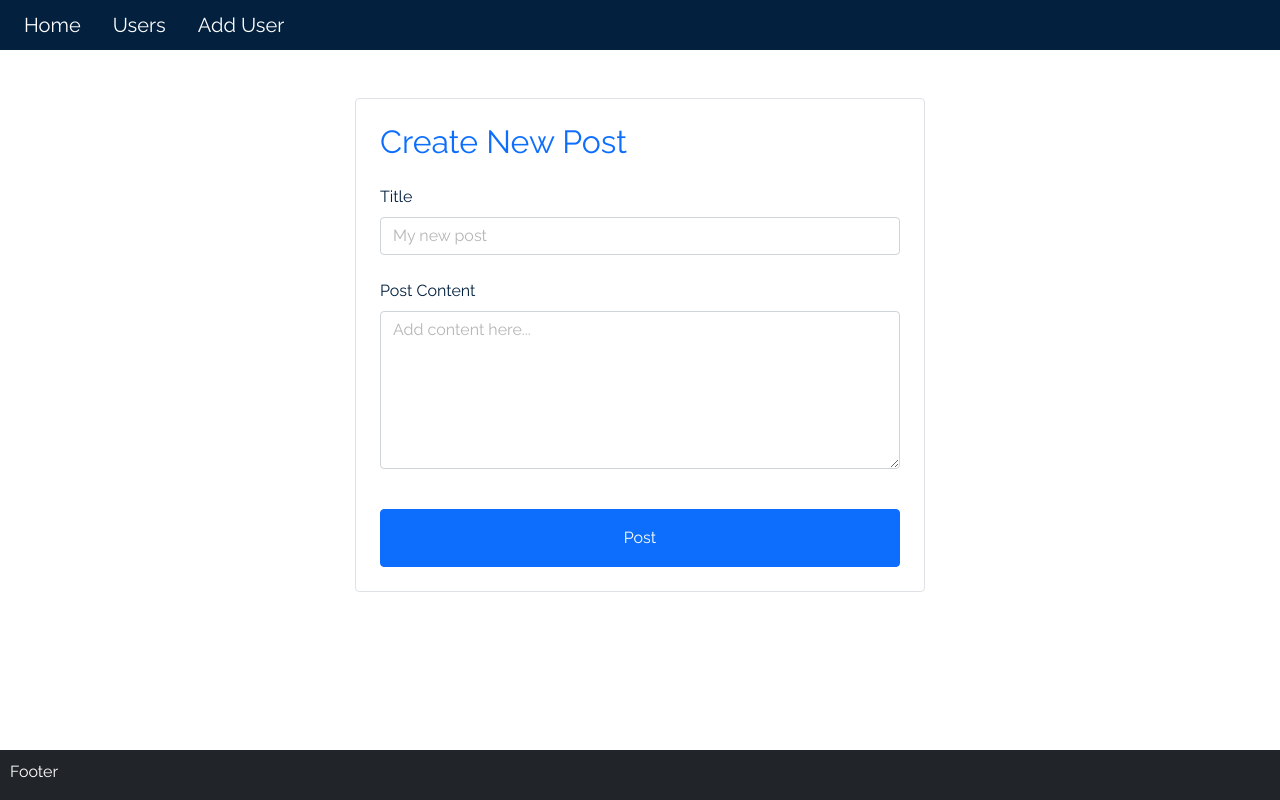
After one commit to Thomfb3/flask-blogly, a Flask app: template templates/add_post.html in a window 1280 px wide. The commit adds this page. Run offline with Flask 2, Linux system fonts and the light colour scheme; the template is opened without the code that fills it, so the values that code supplies are empty.

Commit message:
Flask SLQAlchemy Part Two

```diff
--- a/app.py
+++ b/app.py
@@ -2,7 +2,7 @@
 
 from flask import Flask, request, render_template, redirect, flash, session
 from flask_debugtoolbar import DebugToolbarExtension
-from models import db, connect_db, User
+from models import db, connect_db, User, Post
 
 app = Flask(__name__)
 app.config['SQLALCHEMY_DATABASE_URI'] = 'postgresql:///blogly'
@@ -16,15 +16,14 @@ app.config['SQLALCHEMY_ECHO'] = True
 debug = DebugToolbarExtension(app)
 
 connect_db(app)
-#db.create_all()
-
+# db.drop_all()
+# db.create_all()
 
 @app.route('/')
-def list_users():
-    """Shows list of users"""
-    users = User.query.all()
-    #return render_template('users.html', users=users)
-    return redirect('/users')
+def list_recent_post():
+    """Shows Recent Posts"""
+    posts = Post.get_recent_10()
+    return render_template('home_posts.html', posts=posts)
 
 
 @app.route('/users')
@@ -34,65 +33,163 @@ def list_all_users():
     return render_template('all_users.html', users=users)
 
 
+
 @app.route('/users/new')
 def create_user_form():
+    """Show create user form"""
     return render_template('add_user.html')
+
 
 
 @app.route('/users/new', methods=["POST"])
 def create_user():
+    """Create a new user"""
+    # Create user form
     first_name = request.form["first_name"]
     last_name = request.form["last_name"]
     image_url = request.form["image_url"]
     image_url = image_url if image_url else None
-
+    # Apply form data to User object
     new_user = User(first_name=first_name, last_name=last_name, image_url=image_url)
+    # Commit to database
     db.session.add(new_user)
     db.session.commit()
-
-    return redirect(f'/users/{new_user.id}')
+    # Redirect to user details page
+    return redirect(f"/users/{new_user.id}")
 
 
 
 @app.route('/users/<int:user_id>')
 def show_user(user_id):
-    """Show pet details about a single pet"""
+    """Show details for user"""
     user = User.query.get_or_404(user_id)
-    return render_template("user_details.html", user=user)
+    posts = Post.query.filter(Post.user_id == user_id).all()
+    # Redirect to user details page
+    return render_template("user_details.html", user=user, posts=posts)
 
 
 
 @app.route('/users/<int:user_id>/edit')
 def edit_user(user_id):
-    """Show pet details about a single pet"""
+    """Show edit form for user"""
     user = User.query.get_or_404(user_id)
     return render_template("edit_user.html", user=user)
 
 
+
 @app.route('/users/<int:user_id>/edit', methods=["POST"])
 def update_user(user_id):
-    """Show pet details about a single pet"""
-    found_user = User.query.get_or_404(user_id)
-
-    found_user.first_name = request.form["first_name"]
-    found_user.last_name = request.form["last_name"]
-    found_user.image_url = request.form["image_url"]
-
-    db.session.add(found_user)
+    """Post user info edits"""
+    user = User.query.get_or_404(user_id)
+    # collect user data
+    user.first_name = request.form["first_name"]
+    user.last_name = request.form["last_name"]
+    user.image_url = request.form["image_url"]
+    # commit edits
+    db.session.add(user)
     db.session.commit()
-
+    # redirect to user page
     flash("User has been updated", "alert-primary")
-    return redirect(f'/users/{found_user.id}')
+    return redirect(f"/users/{user.id}")
 
 
 
 @app.route('/users/<int:user_id>/delete')
 def delete_user(user_id):
-    """Show pet details about a single pet"""
+    """Delete user"""
     found_user = User.query.get_or_404(user_id)
-
+    # Delete user from db
     db.session.delete(found_user)
     db.session.commit()
-
+    # Go to all users page
     flash("User has been deleted", "alert-danger")
     return redirect(f'/users')
+
+
+
+@app.route('/users/<int:user_id>/posts/new')
+def add_post_form(user_id):
+    """Show new post form"""
+    user = User.query.get_or_404(user_id)
+    # go to add post form
+    return render_template("add_post.html", user=user)
+
+
+
+@app.route('/users/<int:user_id>/posts/new', methods=["POST"])
+def add_post(user_id):
+    """Create post"""
+    # collect post info
+    title = request.form["title"]
+    content = request.form["content"]
+    # Create new post instance
+    new_post = Post(title=title, content=content, user_id=user_id)
+    # Commit post to db
+    db.session.add(new_post)
+    db.session.commit()
+    # Return to user page
+    flash("Post created", "alert-primary")
+    return redirect(f"/users/{user_id}")
+
+
+
+@app.route('/posts/<int:post_id>')
+def show_post(post_id):
+    """Show Posts"""
+    post = Post.query.get_or_404(post_id)
+    # Renders post content
+    return render_template("post_content.html", post=post)
+
+
+
+@app.route('/posts/<int:post_id>/edit')
+def edit_post(post_id):
+    """Show edit form for post"""
+    post = Post.query.get_or_404(post_id)
+    # Renders post edit form
+    return render_template("edit_post.html", post=post)
+
+
+
+@app.route('/posts/<int:post_id>/edit', methods=["POST"])
+def update_post(post_id):
+    """Post post info edits"""
+    post = Post.query.get_or_404(post_id)
+    # collect post info
+    post.title = request.form["title"]
+    post.content = request.form["content"]
+    # Commit updated post to db
+    db.session.add(post)
+    db.session.commit()
+    # Return to post details page
+    flash("Post has been updated", "alert-primary")
+    return redirect(f"/posts/{post_id}")
+
+
+
+@app.route('/posts/<int:post_id>/delete')
+def delete_post(post_id):
+    """Delete post"""
+    post = Post.query.get_or_404(post_id)
+    user_id = post.user.id
+    # Delete from db
+    db.session.delete(post)
+    db.session.commit()
+    # Return to users page
+    flash("Post has been deleted", "alert-danger")
+
+    return redirect(f"/users/{user_id}")
+
+@app.route('/posts/all')
+def all_posts():
+    """Show edit form for post"""
+    posts = Post.query.order_by(Post.id.desc()).all()
+    # Renders post edit form
+    return render_template("all_posts.html", posts=posts)
+
+
+
+@app.errorhandler(404)
+def page_not_found(e):
+    # note that we set the 404 status explicitly
+    return render_template('404.html'), 404
--- a/static/app.css
+++ b/static/app.css
@@ -31,6 +31,14 @@ body {
     background-color: #ffc107;
 }
 
+.post-details {
+    margin: 0px;
+    padding-bottom: 3px;
+}
+
+.recent-post-details {
+    font-size: 11px;
+}
 
 footer {
     background-color: #212529;
--- /dev/null
+++ b/templates/add_post.html
@@ -0,0 +1,30 @@
+{% extends 'base.html' %}
+
+{% block content %}
+
+<div class="container">
+
+        <div class="row justify-content-center">
+            <div class="col-lg-6 border rounded p-4 ">
+                <h2 class="pb-3 text-primary">Create New Post</h2>
+                <form action='/users/{{ user.id }}/posts/new' method="POST" class="">
+                    <div class="mb-4">
+                        <label for="title" class="form-label">Title</label>
+                        <input class="form-control" type="text" name="title" placeholder="My new post">
+                    </div>
+                    <div class="mb-4">
+                        <label for="content" class="form-label">Post Content</label>
+                        <textarea class="form-control" rows="6" name="content" placeholder="Add content here..."></textarea>
+                    </div>
+
+                    <button type="submit" class="btn btn-primary mt-3 w-100 p-3">Post</button>
+                </form>
+            </div><!--End of Column 2-->
+
+    </div><!--End of Row-->
+
+</div><!--End of Container-->
+
+
+
+{% endblock %}
--- a/templates/add_user.html
+++ b/templates/add_user.html
@@ -3,7 +3,6 @@
 {% block content %}
 
 <div class="container">
-    <h1 class="display-3 mt-3 mb-3 pb-3 border-bottom">Users</h1>
 
         <div class="row justify-content-center">
             <div class="col-lg-6 border rounded p-4 ">
--- a/templates/base.html
+++ b/templates/base.html
@@ -19,6 +19,7 @@
         <a href="/users">Users</a>
         <a href="/users/new">Add User</a>
     </nav>
+    <div class="spacer mt-5 "></div>
     <main>
 
     {% with messages = get_flashed_messages(with_categories=true) %}
--- a/templates/edit_user.html
+++ b/templates/edit_user.html
@@ -3,7 +3,6 @@
 {% block content %}
 
 <div class="container">
-    <h1 class="display-3 mt-3 mb-3 pb-3 border-bottom">Users</h1>
 
         <div class="row justify-content-center">
             <div class="col-lg-6 border rounded p-4 ">
```
Also changed, not shown: models.py (+46 -1 lines), templates/404.html (added, +19 -0 lines), templates/all_posts.html (added, +27 -0 lines), templates/all_users.html (+3 -4 lines), templates/edit_post.html (added, +30 -0 lines), templates/home_posts.html (added, +29 -0 lines), templates/post_content.html (added, +56 -0 lines), templates/user_details.html (+12 -4 lines), test_models.py (+44 -6 lines), test_view.py (+95 -7 lines), 1 other file.
